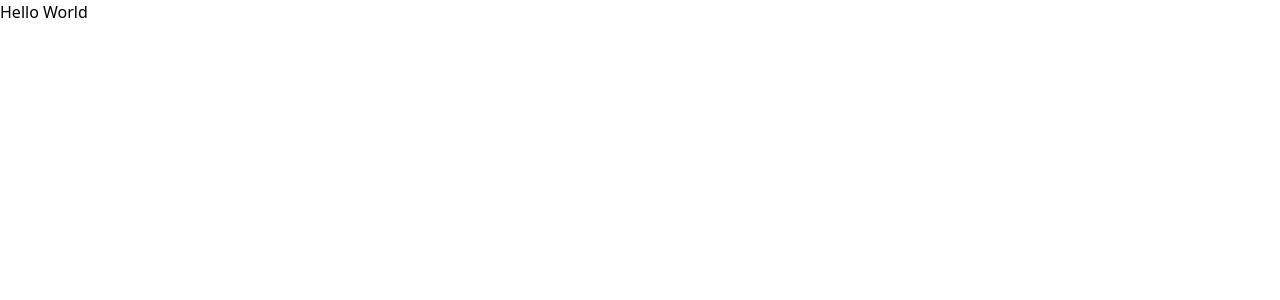
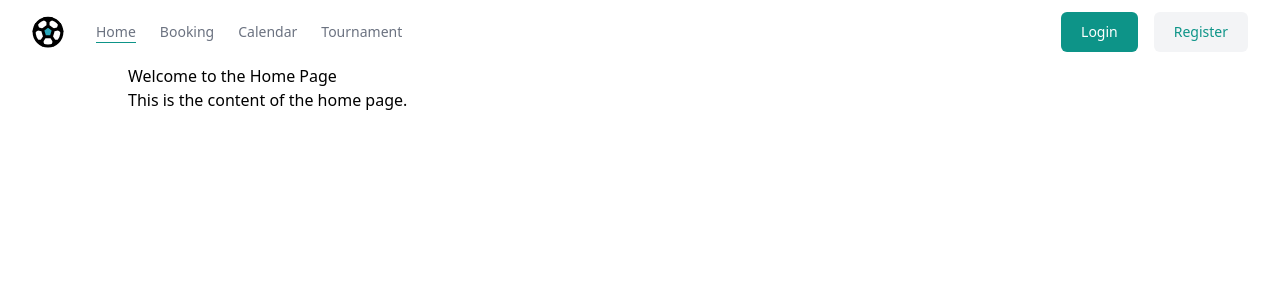
Before and after one commit to why-not-football/foot-ui, a Next.js app: page / in a window 1280 px wide. Shown: the top 300 px of the page. Built offline with nearby package versions, Linux system fonts and the light colour scheme.

Commit message:
feat: add navbar

```diff
--- /dev/null
+++ b/src/components/Icons.js
@@ -0,0 +1,43 @@
+import * as React from "react";
+const Football = (props) => (
+  <svg
+    xmlns="http://www.w3.org/2000/svg"
+    width="2rem"
+    height="2rem"
+    viewBox="0 -0.33 20.754 20.754"
+    {...props}
+    className="hover:animate-spin "
+  >
+    <path
+      fill="#2ca9bc"
+      d="m12.707 1.397-2.33 1.69-2.33-1.69a8.91 8.91 0 0 1 4.66 0Zm-9.87 3.79a9 9 0 0 0-1.46 4.43l2.34-1.69Zm3.54 10.79-.07-.23h-2.93a8.92 8.92 0 0 0 3.78 2.74Zm4-9.89-3.5 2.67 1.34 4.33h4.32l1.34-4.33Zm4.11 9.66-.07.23-.82 2.51a8.92 8.92 0 0 0 3.78-2.74Zm3.43-10.55-.88 2.73 2.34 1.69a8.93 8.93 0 0 0-1.46-4.42Z"
+    />
+    <path
+      fill="none"
+      stroke="#000"
+      strokeLinecap="round"
+      strokeLinejoin="round"
+      strokeWidth={2}
+      d="m8.047 1.397 2.33 1.69 2.33-1.69"
+    />
+    <path
+      fill="none"
+      stroke="#000"
+      strokeLinecap="round"
+      strokeLinejoin="round"
+      strokeWidth={2}
+      d="m1.397 9.617 2.32-1.69-.88-2.74M16.377 16.087l-1.92-.04-.73 2.38M4.377 16.087l1.92-.04.73 2.38M17.927 5.187l-.89 2.74 2.32 1.69"
+      data-name="primary"
+    />
+    <path
+      fill="none"
+      stroke="#000"
+      strokeLinecap="round"
+      strokeLinejoin="round"
+      strokeWidth={2}
+      d="M10.377 6.087v-3m-3.59 5.65-3.07-.81m4.5 5.16-1.95 3m6.27-3 1.95 3m-.61-7.33 3.16-.83m-6.66-1.84-3.5 2.67 1.34 4.33h4.32l1.34-4.33Zm0-5a9 9 0 1 0 9 9 9 9 0 0 0-9-9Z"
+      data-name="primary"
+    />
+  </svg>
+);
+export default Football;
--- /dev/null
+++ b/src/components/Navbar.tsx
@@ -0,0 +1,116 @@
+"use client";
+import Image from "next/image";
+import Link from "next/link";
+import { useRouter } from "next/router";
+import React from "react";
+import footLogo from "./Icons";
+import Football from "./Icons";
+interface propsType {
+  title: string;
+  href: string;
+  className: string;
+}
+
+const CustomLink = (props: propsType) => {
+  const { href, title, className } = props;
+  const router = useRouter();
+  return (
+    <Link href={href} className={`${className} relative group`}>
+      {title}
+      <span
+        className={`h-[1px] inline-block bg-teal-600
+          absolute left-0 -bottom-0.5 group-hover:w-full transition-[width]
+          // ease duration-300 ${router.asPath === href ? "w-full" : "w-0"}`}
+      >
+        &nbsp;
+      </span>
+    </Link>
+  );
+};
+
+const NavBar = () => {
+  return (
+    <header aria-label="Site Header" className="bg-white">
+      <div className="mx-auto flex h-16 max-w-screen-xl items-center gap-8 px-4 sm:px-6 lg:px-8">
+        <Link className="block text-teal-600" href="/">
+          <span className="sr-only">Home</span>
+          <Football />
+        </Link>
+
+        <div className="flex flex-1 items-center justify-end md:justify-between">
+          <nav aria-label="Site Nav" className="hidden md:block">
+            <ul className="flex items-center gap-6 text-sm">
+              <li>
+                <CustomLink
+                  className="text-gray-500 transition hover:text-gray-500/75"
+                  href="/"
+                  title="Home"
+                />
+              </li>{" "}
+              <li>
+                <CustomLink
+                  className="text-gray-500 transition hover:text-gray-500/75"
+                  href="/booking"
+                  title="Booking"
+                />
+              </li>
+              <li>
+                <CustomLink
+                  className="text-gray-500 transition hover:text-gray-500/75"
+                  href="/calendar"
+                  title="Calendar"
+                />
+              </li>
+              <li>
+                <a
+                  className="text-gray-500 transition hover:text-gray-500/75"
+                  href="/tournament"
+                >
+                  Tournament
+                </a>
+              </li>
+            </ul>
+          </nav>
+
+          <div className="flex items-center gap-4">
+            <div className="sm:flex sm:gap-4">
+              <Link
+                className="block rounded-md bg-teal-600 px-5 py-2.5 text-sm font-medium text-white transition hover:bg-teal-700"
+                href="/login"
+              >
+                Login
+              </Link>
+
+              <Link
+                className="hidden rounded-md bg-gray-100 px-5 py-2.5 text-sm font-medium text-teal-600 transition hover:text-teal-600/75 sm:block"
+                href="/register"
+              >
+                Register
+              </Link>
+            </div>
+
+            <button className="block rounded bg-gray-100 p-2.5 text-gray-600 transition hover:text-gray-600/75 md:hidden">
+              <span className="sr-only">Toggle menu</span>
+              <svg
+                xmlns="http://www.w3.org/2000/svg"
+                className="h-5 w-5"
+                fill="none"
+                viewBox="0 0 24 24"
+                stroke="currentColor"
+                stroke-width="2"
+              >
+                <path
+                  stroke-linecap="round"
+                  stroke-linejoin="round"
+                  d="M4 6h16M4 12h16M4 18h16"
+                />
+              </svg>
+            </button>
+          </div>
+        </div>
+      </div>
+    </header>
+  );
+};
+
+export default NavBar;
--- /dev/null
+++ b/src/pages/Layout.tsx
@@ -0,0 +1,15 @@
+import React, { ReactNode } from "react";
+
+type LayoutProps = {
+  children: ReactNode;
+};
+
+const Layout: React.FC<LayoutProps> = ({ children }) => {
+  return (
+    <div>
+      <main>{children}</main>
+    </div>
+  );
+};
+
+export default Layout;
--- a/src/pages/_app.tsx
+++ b/src/pages/_app.tsx
@@ -1,6 +1,33 @@
-import '@/styles/globals.css'
-import type { AppProps } from 'next/app'
+import type { ReactElement, ReactNode } from "react";
+import type { NextPage } from "next";
+import type { AppProps } from "next/app";
+import NavBar from "@/components/Navbar";
+import Head from "next/head";
+import "../styles/globals.css";
+import SideBar from "@/components/SideBar";
 
-export default function App({ Component, pageProps }: AppProps) {
-  return <Component {...pageProps} />
+export type NextPageWithLayout<P = {}, IP = P> = NextPage<P, IP> & {
+  getLayout?: (page: ReactElement) => ReactNode;
+};
+
+type AppPropsWithLayout = AppProps & {
+  Component: NextPageWithLayout;
+};
+
+export default function MyApp({ Component, pageProps }: AppPropsWithLayout) {
+  const getLayout = Component.getLayout ?? ((page) => page);
+
+  return getLayout(
+    <>
+      <Head>
+        <meta name="viewport" content="width=device-width, initial-scale=1" />
+        <link rel="icon" href="/favicon.ico" />
+      </Head>
+      <NavBar />
+      <main className={`font-mont w-full min-h-screen px-32`}>
+        <Component {...pageProps} />
+      </main>
+      {/* <Footer /> */}
+    </>
+  );
 }
--- a/src/pages/calendar/index.tsx
+++ b/src/pages/calendar/index.tsx
@@ -1,32 +1,44 @@
-import timeGridPlugin from '@fullcalendar/timegrid'
-import dayGridPlugin from '@fullcalendar/daygrid'
-import interactionPlugin from "@fullcalendar/interaction"
-import listPlugin from '@fullcalendar/list';
-import FullCalendar from '@fullcalendar/react'
-import React from 'react'
+import timeGridPlugin from "@fullcalendar/timegrid";
+import dayGridPlugin from "@fullcalendar/daygrid";
+import interactionPlugin from "@fullcalendar/interaction";
+import listPlugin from "@fullcalendar/list";
+import FullCalendar from "@fullcalendar/react";
+import React from "react";
 
 export default function index() {
   const calendarRef = React.useRef(null);
 
   return (
-    <div style={{ width: '90vw'}}>
-     <FullCalendar
-        plugins={[ dayGridPlugin, timeGridPlugin, interactionPlugin, listPlugin ]}
+    <div>
+      <FullCalendar
+        plugins={[dayGridPlugin, timeGridPlugin, interactionPlugin, listPlugin]}
         initialView="timeGridWeek"
-        timeZone='local'
+        timeZone="local"
         headerToolbar={{
           left: "prev next today",
           center: "title",
-          right: "timeGridWeek,timeGridDay,listWeek"
+          right: "timeGridWeek,timeGridDay,listWeek",
         }}
         ref={calendarRef}
         events={[
-          { title: 'test1', start: '2023-05-28T12:30:00', end: '2023-05-28T13:30:00' },
-          { title: 'test2', start: '2023-05-28T13:30:00', end: '2023-05-28T14:30:00' },
-          { title: 'test3', start: '2023-05-28T14:30:00', end: '2023-05-28T15:30:00' }
+          {
+            title: "test1",
+            start: "2023-05-28T12:30:00",
+            end: "2023-05-28T13:30:00",
+          },
+          {
+            title: "test2",
+            start: "2023-05-28T13:30:00",
+            end: "2023-05-28T14:30:00",
+          },
+          {
+            title: "test3",
+            start: "2023-05-28T14:30:00",
+            end: "2023-05-28T15:30:00",
+          },
         ]}
         height="90vh"
       />
     </div>
-  )
+  );
 }
--- a/src/pages/index.tsx
+++ b/src/pages/index.tsx
@@ -1,10 +1,18 @@
-import { Roboto } from "next/font/google";
+import React from "react";
+import Layout from "./Layout";
+import { NextPageWithLayout } from "./_app";
 
-const font = Roboto({ subsets: ["latin"], weight: "100" });
-export default function Home() {
+const Home: NextPageWithLayout = () => {
   return (
-    <main>
-      <h1>Hello World</h1>
-    </main>
+    <div>
+      <h1>Welcome to the Home Page</h1>
+      <p>This is the content of the home page.</p>
+    </div>
   );
-}
+};
+
+Home.getLayout = function getLayout(page: React.ReactNode) {
+  return <Layout>{page}</Layout>;
+};
+
+export default Home;
```
Also changed, not shown: public/logo.png (added), 1 other file (tests, documents, lock files or other folders).
